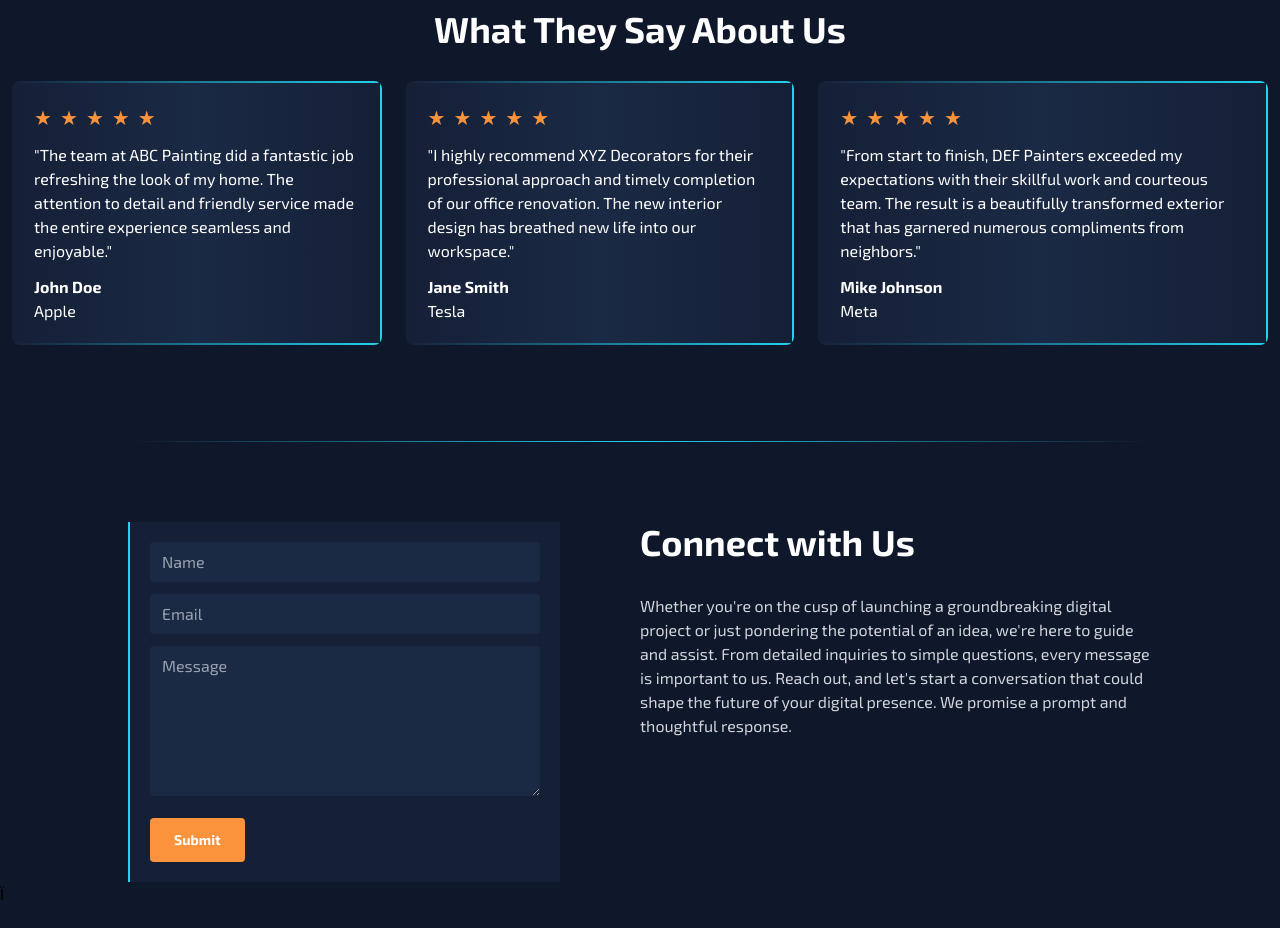
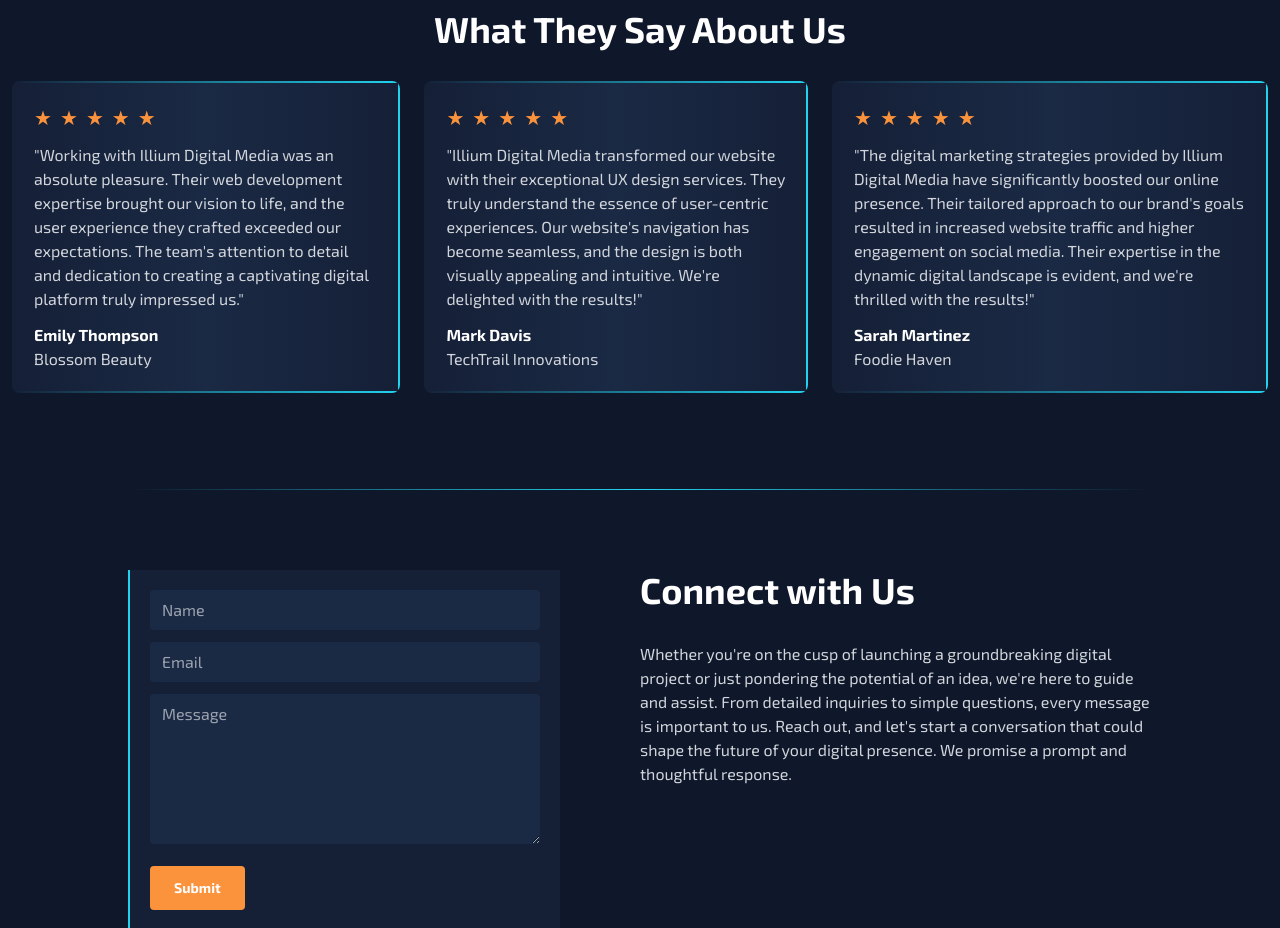
Before and after one commit to illium-digital-media/website, a Next.js app: page / in a window 1280 px wide. Shown: the part 5080-6008 px from the top of the page. Built offline with nearby package versions, Linux system fonts and the light colour scheme.

Commit message:
changed testimonials/added styling

```diff
--- a/components/ContactForm.tsx
+++ b/components/ContactForm.tsx
@@ -2,7 +2,7 @@ import { useState, useRef, ChangeEvent, FormEvent } from "react";
 import Input from "./Input";
 
 const ContactForm = () => {
-
+  const [formSubmitted, setFormSubmitted] = useState<boolean>(false);
   const [formData, setFormData] = useState({
     name: "",
     email: "",
@@ -22,9 +22,11 @@ const ContactForm = () => {
     console.log(formData);
     // Reset the form
     setFormData({ name: "", email: "", message: "" });
+    setFormSubmitted(true);
   };
 
   return (
+    <>
       <form className="border-l-2 border-cyan-400 p-5 bg-secondary" onSubmit={handleSubmit}>
         <Input
           value={formData.name}
@@ -54,12 +56,15 @@ const ContactForm = () => {
             required
           ></textarea>
         </div>
-      {/* <button className="bg-orange-400 text-xs rounded font-bold uppercase text-white px-6 py-3 hover:bg-orange-400 hover:scale-105  hover:shadow-cyan-glow duration-200 focus:ring focus:outline-none"> */}
-
-      <button className="bg-orange-400 text-sm rounded font-bold text-blue-900 px-6 py-3 text-white duration-200 hover:scale-105 hover:shadow-cyan-glow duration-200 focus:ring focus:outline-none" type="submit">
+        <button className="bg-orange-400 text-sm rounded font-bold px-6 py-3 text-white duration-200 hover:scale-105 hover:shadow-cyan-glow duration-200 focus:ring focus:outline-none" type="submit">
           Submit
         </button>
       </form>
+      {formSubmitted && <div className="bg-green-400 text-center text-green-800 p-3">
+        <span className="font-bold">Thanks for contacting us!</span> We'll be in touch shortly
+      </div>}
+    </>
+
   );
 };
 
--- a/components/ContactItem.tsx
+++ /dev/null
@@ -1,23 +0,0 @@
-import React, { ReactElement } from "react";
-
-interface ContactItemProps {
-  icon: ReactElement;
-  title: string;
-  value: string;
-}
-
-const ContactItem: React.FC<ContactItemProps> = ({ icon, title, value }) => {
-  return (
-    <div className="flex items-center pr-4">
-      <div className="p-2 shadow-lg rounded-full inline-block overflow-hidden mr-3 bg-white text-primary">
-        {icon}
-      </div>
-      <div className="grid">
-        <span className="text-2xl font-bold">{value}</span>
-        <span>{title}</span>
-      </div>
-    </div>
-  );
-};
-
-export default ContactItem;
--- a/components/TestimonialCard.tsx
+++ b/components/TestimonialCard.tsx
@@ -2,15 +2,15 @@ import StarRating from "./StarRating";
 
 const TestimonialCard: React.FC<{ comment: string; name: string; company: string; }> = (props) => {
     return (
-        <div className={`max-sm:w-80 max-sm:h-80 mx-3 rounded-lg mb-4 bg-gradient-to-r from-secondary to-cyan-400 p-0.5 `} >
-            <div className="h-full bg-gradient-to-r from-secondary via-tertiary to-secondary text-white">
+        <div className={`max-sm:w-80 h-auto mx-3 rounded-lg mb-4 bg-gradient-to-r from-secondary to-cyan-400 p-0.5 `} >
+            <div className="h-full bg-gradient-to-r from-secondary via-tertiary to-secondary">
                 <div className="p-5">
                     <StarRating rating={4} />
-                    <p className="py-3">&quot;{props.comment}&quot;</p>
+                    <p className="py-3 text-gray-300">&quot;{props.comment}&quot;</p>
                     <div className="flex justify-between">
                         <div>
-                            <p className="font-semibold">{props.name}</p>
-                            <p className="">{props.company}</p>
+                            <p className="font-semibold text-white">{props.name}</p>
+                            <p className="text-gray-300">{props.company}</p>
                         </div>
                     </div>
                 </div>
--- a/data/testimonials.tsx
+++ b/data/testimonials.tsx
@@ -1,20 +1,20 @@
 export const testimonials = [
     {
-      name: "John Doe",
+      name: "Emily Thompson",
       comment:
-        "The team at ABC Painting did a fantastic job refreshing the look of my home. The attention to detail and friendly service made the entire experience seamless and enjoyable.",
-      company: "Apple",
+        "Working with Illium Digital Media was an absolute pleasure. Their web development expertise brought our vision to life, and the user experience they crafted exceeded our expectations. The team's attention to detail and dedication to creating a captivating digital platform truly impressed us.",
+      company: "Blossom Beauty",
     },
     {
-      name: "Jane Smith",
+      name: "Mark Davis",
       comment:
-        "I highly recommend XYZ Decorators for their professional approach and timely completion of our office renovation. The new interior design has breathed new life into our workspace.",
-      company: "Tesla",
+        "Illium Digital Media transformed our website with their exceptional UX design services. They truly understand the essence of user-centric experiences. Our website's navigation has become seamless, and the design is both visually appealing and intuitive. We're delighted with the results!",
+      company: "TechTrail Innovations",
     },
     {
-      name: "Mike Johnson",
+      name: "Sarah Martinez",
       comment:
-        "From start to finish, DEF Painters exceeded my expectations with their skillful work and courteous team. The result is a beautifully transformed exterior that has garnered numerous compliments from neighbors.",
-      company: "Meta",
+        "The digital marketing strategies provided by Illium Digital Media have significantly boosted our online presence. Their tailored approach to our brand's goals resulted in increased website traffic and higher engagement on social media. Their expertise in the dynamic digital landscape is evident, and we're thrilled with the results!",
+      company: "Foodie Haven",
     },
   ];
```
Lines whose indentation alone changed are shown as unchanged.
